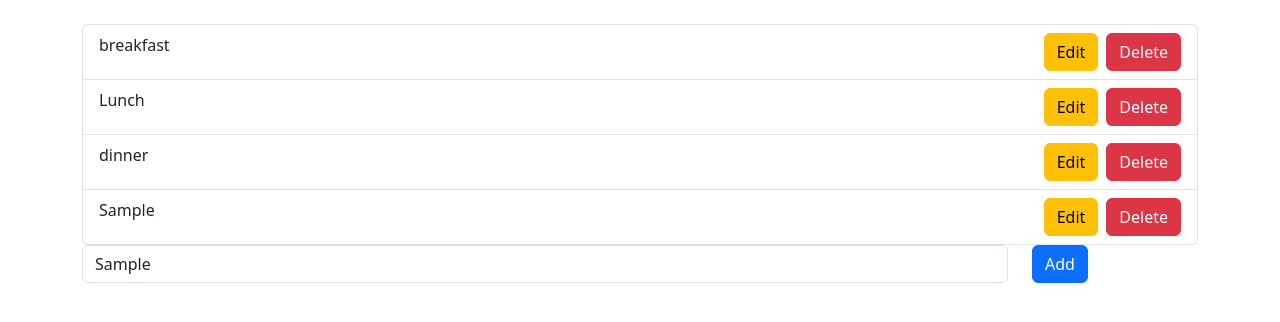
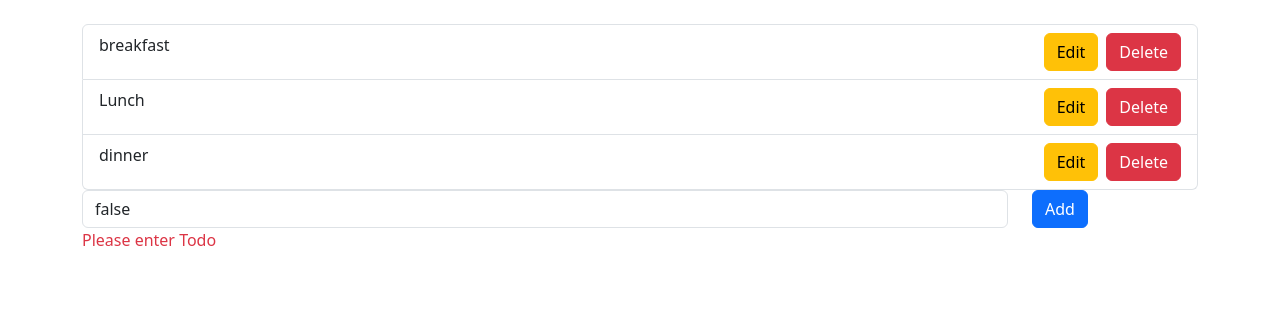
Before and after one commit to saurabhprasadsah/Redux-Todo-App, a React (Create React App) app: page / in a window 1280 px wide. Both pictures are taken after typing "Sample" into the empty fields and a click on the button "Add". Shown: the top 322 px of the page. Built offline with nearby package versions, Linux system fonts and the light colour scheme.

Commit message:
edittodoapp

```diff
--- a/src/components/class/List.jsx
+++ b/src/components/class/List.jsx
@@ -3,7 +3,6 @@ import { connect } from 'react-redux'
 
  class List extends Component {
     componentDidMount(){
-        // console.log(this.props);
     }
   render() {
     return (
@@ -38,7 +37,7 @@ const mapDispatchToProps = (dispatch) => {
         editTodo :(index,todo) => dispatch({type: "EDIT_TODO",
          payload:{
             index: index,
-            data: data
+            data: todo
         }
         }),
         deleteTodo :(todo) => dispatch({type: "DELETE_TODO", payload: todo})
--- a/src/components/class/input.jsx
+++ b/src/components/class/input.jsx
@@ -4,24 +4,61 @@ import { connect } from 'react-redux';
 class Input extends Component {
     constructor() {
         super();
-         this.state ={
-            todo : ''
+        this.state = {
+            todo: '',
+            error:false
         }
     }
 
-    onInputChange =(event) =>{
+    onInputChange = (event) => {
         this.setState({
             todo: event.target.value
         })
+
+        if(event.target.value.length > 0){
+            this.setState({
+                todo: false
+            })
+        }else{
+            this.setState({
+                todo: true
+            })
+
+        }
     }
 
-    submit = (event) =>{
+    submit = (event) => {
         event.preventDefault()
+
+        if(this.state.todo.length > 0){
+            if (this.props.editData.index !== '') {
+
+                this.props.updateTodo(this.props.editData.index, this.state.todo);
+
+            } else {
                 this.props.addTodo(this.state.todo);
             }
+        }else{
+            this.setState({
+                error:true
+            })
+        }
 
-    componentDidMount(){
+
+
+    }
+
+    componentDidMount() {
         console.log(this.props);
+    }
+
+    componentDidUpdate(prevProps, prevState) {
+
+        if (prevProps.editData.index !== this.props.editData.index) {
+            this.setState({
+                todo: this.props.editData.data
+            })
+        }
     }
 
     render() {
@@ -32,10 +69,17 @@ class Input extends Component {
                         className="form-control"
                         placeholder="Enter Todo"
                         value={this.state.todo}
-                    onChange={this.onInputChange}/>
+                        onChange={this.onInputChange} />
+                        {
+                           this.state.error && <p className='text-danger'>Please enter Todo</p>
+                        }
                 </div>
                 <div className="col-2">
-                    <button type="submit" className="btn btn-primary mb-3">Add</button>
+                    <button type="submit" className="btn btn-primary mb-3">
+                            {
+                                this.props.editData.index === '' ? 'Add' : 'update'
+                            }
+                    </button>
                 </div>
             </form>
         )
@@ -43,17 +87,27 @@ class Input extends Component {
 }
 
 
-const mapStateToProps = (state) =>{
+const mapStateToProps = (state) => {
     return {
+        editData: state.editData
 
     }
 }
 
+
+
+
 const mapDispatchToProps = (dispatch) => {
-    return{
-        addTodo :(todo) => dispatch({type: "ADD_TODO", payload: todo})
+    return {
+        addTodo: (todo) => dispatch({ type: "ADD_TODO", payload: todo }),
+        updateTodo: (index, data) => dispatch({
+            type: "UPDATE_TODO", payload: {
+                index: index, data: data
+            }
+        })
+
     }
 }
 
 
-export default connect(mapStateToProps,mapDispatchToProps)(Input);
+export default connect(mapStateToProps, mapDispatchToProps)(Input);
```
Lines whose indentation alone changed are shown as unchanged.
